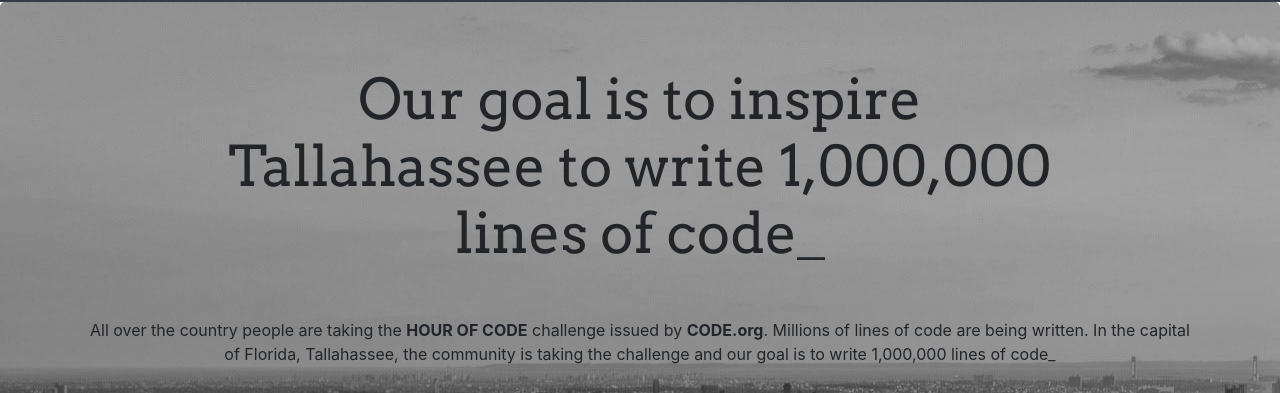
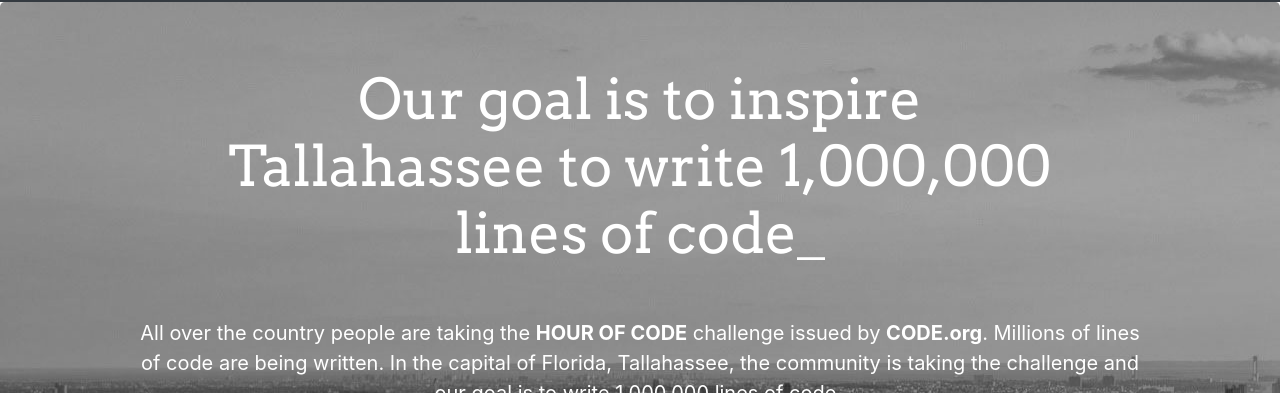
Before and after one commit to francisrod01/building-html-sites, a website: page projects/one-million-lines/index.html in a window 1280 px wide. Shown: the part 54-447 px from the top of the page. Drawn offline with nearby package versions, Linux system fonts and the light colour scheme.

Commit message:
[oml] Added color to jumbotron and styled paragraph

```diff
--- a/projects/one-million-lines/css/custom.css
+++ b/projects/one-million-lines/css/custom.css
@@ -27,6 +27,7 @@
 /** jumbotron box **/
 .jumbotron {
   background-image: url('../images/hero_image.jpg');
+  color: #ffffff;
 }
 
 .jumbotron h1 {
@@ -35,6 +36,9 @@
 
 .jumbotron p {
   margin-bottom: 30px;
+  padding: 0 50px;
+  font-size: 1.25em;
+  font-weight: 400;
 }
 
 @media (min-width: 768px) {
```
